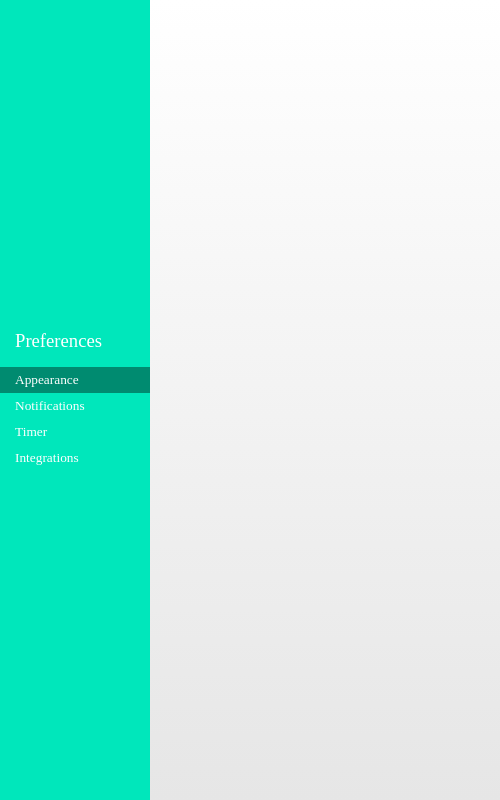
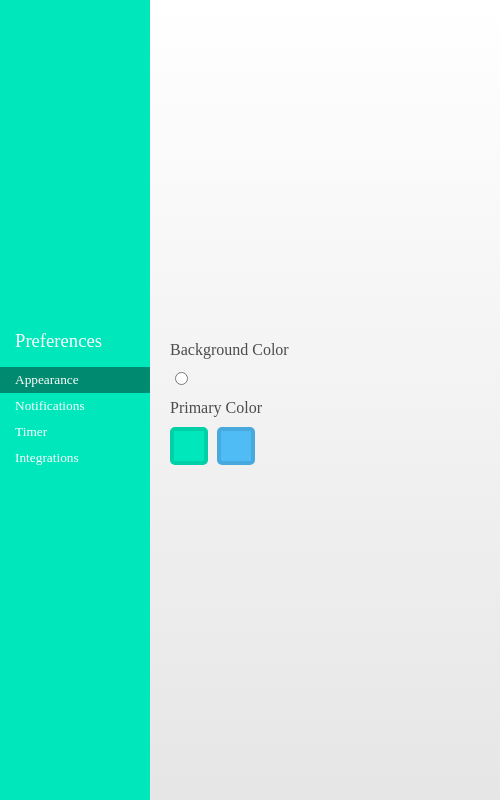
Before and after one commit to azlen/productivityApp, an Electron app: page preferencesWindow/index.html in a window 500 px wide. Drawn offline with Linux system fonts and the light colour scheme.

Commit message:
adding some preferences UI for appearance section

```diff
--- a/main.js
+++ b/main.js
@@ -14,7 +14,8 @@ mb = new menubar({
   width: 300,
   height: 350,
   alwaysOnTop: true,
-  preloadWindow: true
+  preloadWindow: true,
+  resizable: false
 })
 
 // Initialize state variables and function
--- a/preferencesWindow/index.html
+++ b/preferencesWindow/index.html
@@ -14,20 +14,36 @@
 		  	<div>
 			  	<h1 class="menu-title">Preferences</h1>
 
-			  	<input type="radio" name="menu-items" id="menu-item-appearance" checked />
+			  	<input type="radio" name="menu-items" id="menu-item-appearance" value="APPEARANCE" checked />
 			  	<label for="menu-item-appearance">Appearance</label>
 
-			  	<input type="radio" name="menu-items" id="menu-item-notifications" />
+			  	<input type="radio" name="menu-items" id="menu-item-notifications" value="NOTIFICATIONS" />
 			  	<label for="menu-item-notifications">Notifications</label>
 
-			  	<input type="radio" name="menu-items" id="menu-item-timer" />
+			  	<input type="radio" name="menu-items" id="menu-item-timer" value="TIMER" />
 			  	<label for="menu-item-timer">Timer</label>
 
-			  	<input type="radio" name="menu-items" id="menu-item-integrations" />
+			  	<input type="radio" name="menu-items" id="menu-item-integrations" value="INTEGRATIONS" />
 			  	<label for="menu-item-integrations">Integrations</label>
 			  </div>
 		  </div>
-		  <div class="preferences"></div>
+		  <div class="preferences">
+		  	<section class="APPEARANCE_SECTION">
+		  		<h2>Background Color</h2>
+		  		<input type="radio" name="background-color" />
+		  		<!--<label for=""></label>-->
+
+		  		<h2>Primary Color</h2>
+		  		<input type="radio" name="primary-color" id="primary-color1" />
+		  		<label for="primary-color1" class="primary-color1"></label>
+
+		  		<input type="radio" name="primary-color" id="primary-color2" />
+		  		<label for="primary-color2" class="primary-color2"></label>
+		  	</section>
+		  	<section class="NOTIFICATIONS_SECTION"></section>
+		  	<section class="TIMER_SECTION"></section>
+		  	<section class="INTEGRATIONS_SECTION"></section>
+		  </div>
 		</div>
 
     <script src="preferences.js"></script>
--- a/preferencesWindow/style.css
+++ b/preferencesWindow/style.css
@@ -71,4 +71,36 @@ body {
 
 .preferences {
 	flex: 1;
+	padding: 10px 20px;
+	display: flex;
+	align-items: center;
+	position: relative;
 }
+
+.preferences > section {
+	min-width: 100%;
+}
+
+.preferences h2 {
+	font-size: 12pt;
+	font-weight: 500;
+	margin: 10px 0px;
+}
+
+.preferences input[name="primary-color"] {
+	display: none;
+}
+
+/*.preferences input[name="background-color"], */.preferences input[name="primary-color"] + label {
+	display: inline-block;
+	width: 30px;
+	height: 30px;
+	border-radius: 5px;
+	margin-right: 5px;
+	cursor: pointer;
+	border: 4px solid rgba(0, 0, 0, 0.1);
+}
+
+.preferences input[name="primary-color"]:checked + label {
+	border-color: rgba(0, 0, 0, 0.4);
+}
--- a/themes.css
+++ b/themes.css
@@ -1,18 +1,35 @@
 body {
+	/* Primary Colors */
+	--primary-color1: rgb(0,231,187);
+	--primary-color2: rgb(79,188,246);
+
 	/* Default theme variables */
 	--main-text-color: rgb(76, 76, 76);
 	--faded-text-color: rgb(204, 204, 204);
-	--main-color: rgb(0,231,187);
+	--main-color: var(--primary-color1);
 
 	--bg-gradient-color-top: rgb(255, 255, 255);
 	--bg-gradient-color-bottom: rgb(230, 230, 230);
 }
 
-body.dark1 {
+body.primary-color1 { --main-color: var(--primary-color1) }
+*:not(body).primary-color1 { background-color: var(--primary-color1) }
+body.primary-color2 { --main-color: var(--primary-color2) }
+*:not(body).primary-color2 { background-color: var(--primary-color2) }
+/*
+body.primary-color3 { --main-color: var(--primary-color3) }
+body.primary-color4 { --main-color: var(--primary-color4) }
+body.primary-color5 { --main-color: var(--primary-color5) }
+body.primary-color6 { --main-color: var(--primary-color6) }
+body.primary-color7 { --main-color: var(--primary-color7) }
+body.primary-color8 { --main-color: var(--primary-color8) }
+*/
+
+body.dark {
 	/* Dark theme variables */
 	--main-text-color: rgb(255, 255, 255);
 	--faded-text-color: rgb(103, 103, 103);
-	--main-color: rgb(79,188,246);
+	/*--main-color: rgb(79,188,246);*/
 
 	--bg-gradient-color-top: rgb(52, 52, 52);
 	--bg-gradient-color-bottom: rgb(34, 34, 34);
```
